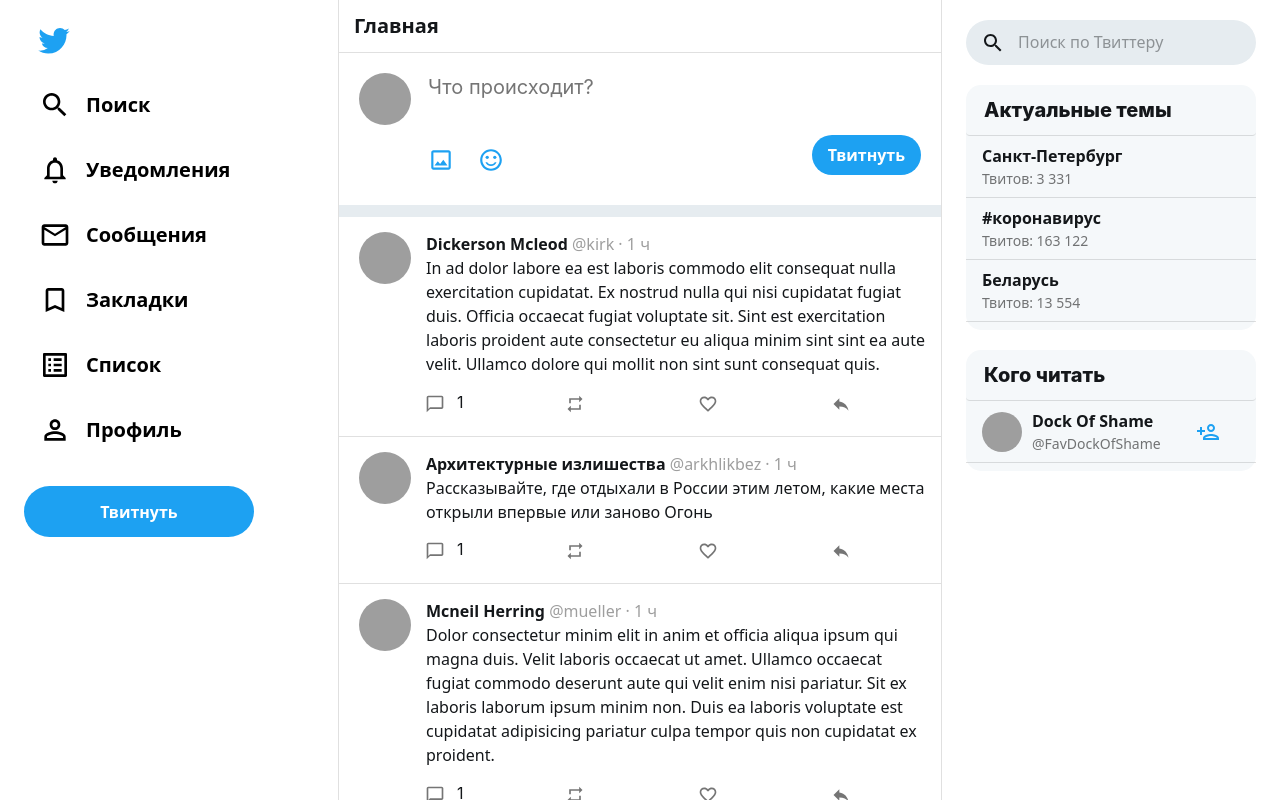
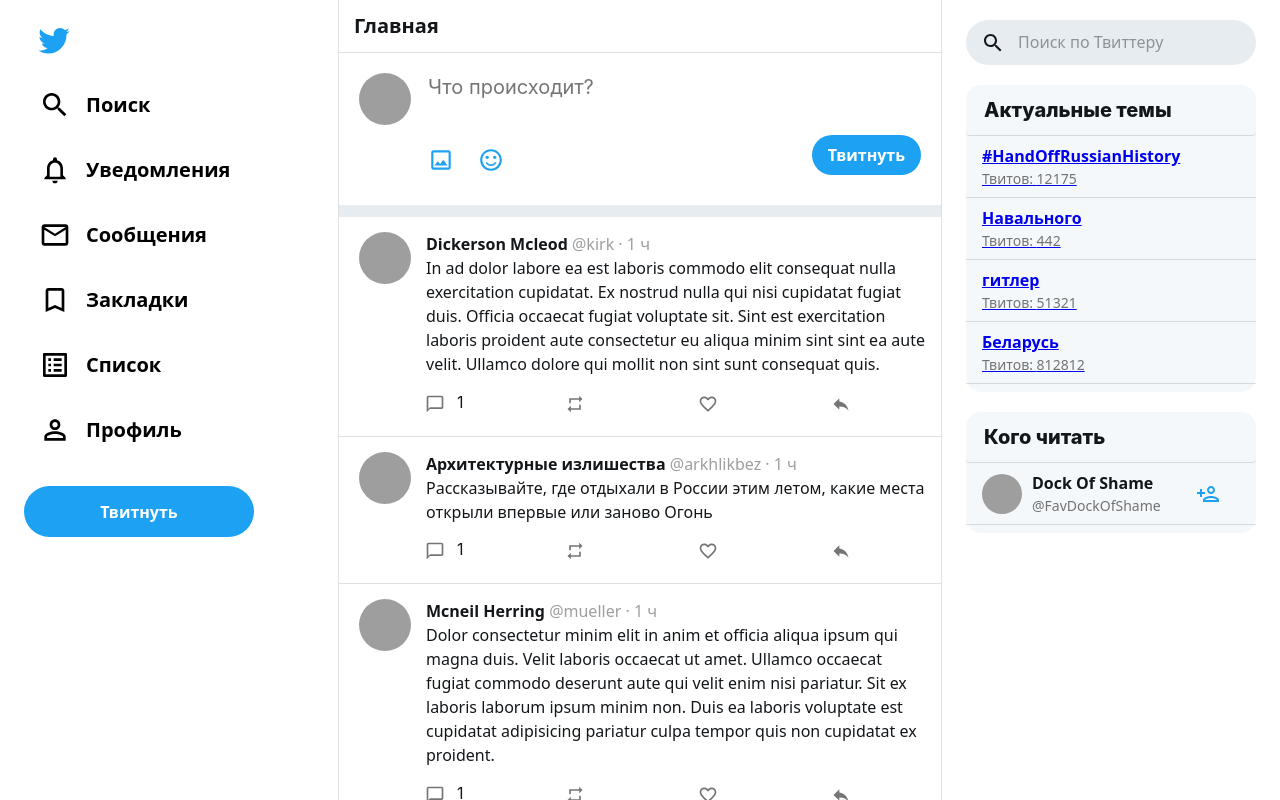
Before and after one commit to shock-dev/twitter-clone, a React (Create React App) app: page /home in a window 1280 px wide. Shown: the top 800 px of the page. Built offline with nearby package versions, Linux system fonts and the light colour scheme; data requests are answered from the project's data file; grey boxes are pictures that could not be loaded.

Commit message:
transfer tags template to Tags component

```diff
--- /dev/null
+++ b/src/components/Tags.tsx
@@ -0,0 +1,59 @@
+import React from 'react';
+import { Link } from 'react-router-dom';
+import { useHomeStyles } from '../pages/Home/theme';
+import { Paper, Typography } from '@material-ui/core';
+import List from '@material-ui/core/List/List';
+import ListItem from '@material-ui/core/ListItem/ListItem';
+import ListItemText from '@material-ui/core/ListItemText/ListItemText';
+import Divider from '@material-ui/core/Divider/Divider';
+import { useSelector } from 'react-redux';
+import { selectIsTagsLoaded, selectTagsItems } from '../store/ducks/tags/selectors';
+
+interface TagsProps {
+  classes: ReturnType<typeof useHomeStyles>
+}
+
+const Tweet: React.FC<TagsProps> = ({ classes }: TagsProps): React.ReactElement | null => {
+  const items = useSelector(selectTagsItems);
+  const isLoaded = useSelector(selectIsTagsLoaded);
+
+  if (!isLoaded) {
+    return null;
+  }
+
+  return (
+    <Paper className={classes.rightSideBlock}>
+      <Paper
+        className={classes.rightSideBlockHeader}
+        variant="outlined"
+      >
+        <b>Актуальные темы</b>
+      </Paper>
+      <List>
+        {items.map((tag) =>
+          <React.Fragment key={tag._id}>
+            <ListItem className={classes.rightSideBlockItem}>
+              <Link to={`/home/search?q=${ tag.name }`}>
+                <ListItemText
+                  primary={tag.name}
+                  secondary={
+                    <Typography
+                      component="span"
+                      variant="body2"
+                      color="textSecondary"
+                    >
+                      Твитов: {tag.count}
+                    </Typography>
+                  }
+                />
+              </Link>
+            </ListItem>
+            <Divider component="li" />
+          </React.Fragment>
+        )}
+      </List>
+    </Paper>
+  );
+};
+
+export default Tweet;
--- a/src/pages/Home/index.tsx
+++ b/src/pages/Home/index.tsx
@@ -26,6 +26,9 @@
 import { useDispatch, useSelector } from 'react-redux';
 import { fetchTweets } from '../../store/ducks/tweet/actions';
 import { selectIsTweetsLoading, selectTweetItems } from '../../store/ducks/tweet/selectors';
+import Tags from '../../components/Tags';
+import { fetchTags } from '../../store/ducks/tags/actions';
+import { Route } from 'react-router-dom';
 
 const Home = (): React.ReactElement => {
   const classes = useHomeStyles();
@@ -33,20 +36,16 @@
   const tweets = useSelector(selectTweetItems);
   const isLoading = useSelector(selectIsTweetsLoading);
 
-  const fetchTweetsHandler = () => dispatch(fetchTweets());
-
   useEffect(() => {
-    fetchTweetsHandler();
+    dispatch(fetchTags());
+    dispatch(fetchTweets());
   }, []);
 
   return (
     <Container className={classes.wrapper} maxWidth="lg">
       <Grid container spacing={3}>
         <Grid sm={1} md={3} item>
-          <SideMenu
-            classes={classes}
-            onClickLogo={fetchTweetsHandler}
-          />
+          <SideMenu classes={classes} />
         </Grid>
         <Grid sm={8} md={6} item>
           <Paper className={classes.tweetsWrapper} variant="outlined">
@@ -59,6 +58,7 @@
               </div>
               <div className={classes.addFormBottomLine} />
             </Paper>
+            <Route path="/home" exact>
               {isLoading ? (
                 <div className={classes.tweetsCentred}>
                   <CircularProgress />
@@ -73,6 +73,7 @@
                   />
                 )
               )}
+            </Route>
           </Paper>
         </Grid>
         <Grid sm={3} md={3} item>
@@ -89,61 +90,7 @@
               }}
               fullWidth
             />
-            <Paper className={classes.rightSideBlock}>
-              <Paper
-                className={classes.rightSideBlockHeader}
-                variant="outlined"
-              >
-                <b>Актуальные темы</b>
-              </Paper>
-              <List>
-                <ListItem className={classes.rightSideBlockItem}>
-                  <ListItemText
-                    primary="Санкт-Петербург"
-                    secondary={
-                      <Typography
-                        component="span"
-                        variant="body2"
-                        color="textSecondary"
-                      >
-                        Твитов: 3 331
-                      </Typography>
-                    }
-                  />
-                </ListItem>
-                <Divider component="li" />
-                <ListItem className={classes.rightSideBlockItem}>
-                  <ListItemText
-                    primary="#коронавирус"
-                    secondary={
-                      <Typography
-                        component="span"
-                        variant="body2"
-                        color="textSecondary"
-                      >
-                        Твитов: 163 122
-                      </Typography>
-                    }
-                  />
-                </ListItem>
-                <Divider component="li" />
-                <ListItem className={classes.rightSideBlockItem}>
-                  <ListItemText
-                    primary="Беларусь"
-                    secondary={
-                      <Typography
-                        component="span"
-                        variant="body2"
-                        color="textSecondary"
-                      >
-                        Твитов: 13 554
-                      </Typography>
-                    }
-                  />
-                </ListItem>
-                <Divider component="li" />
-              </List>
-            </Paper>
+            <Tags classes={classes} />
             <Paper className={classes.rightSideBlock}>
               <Paper
                 className={classes.rightSideBlockHeader}
```
Lines whose indentation alone changed are shown as unchanged.
